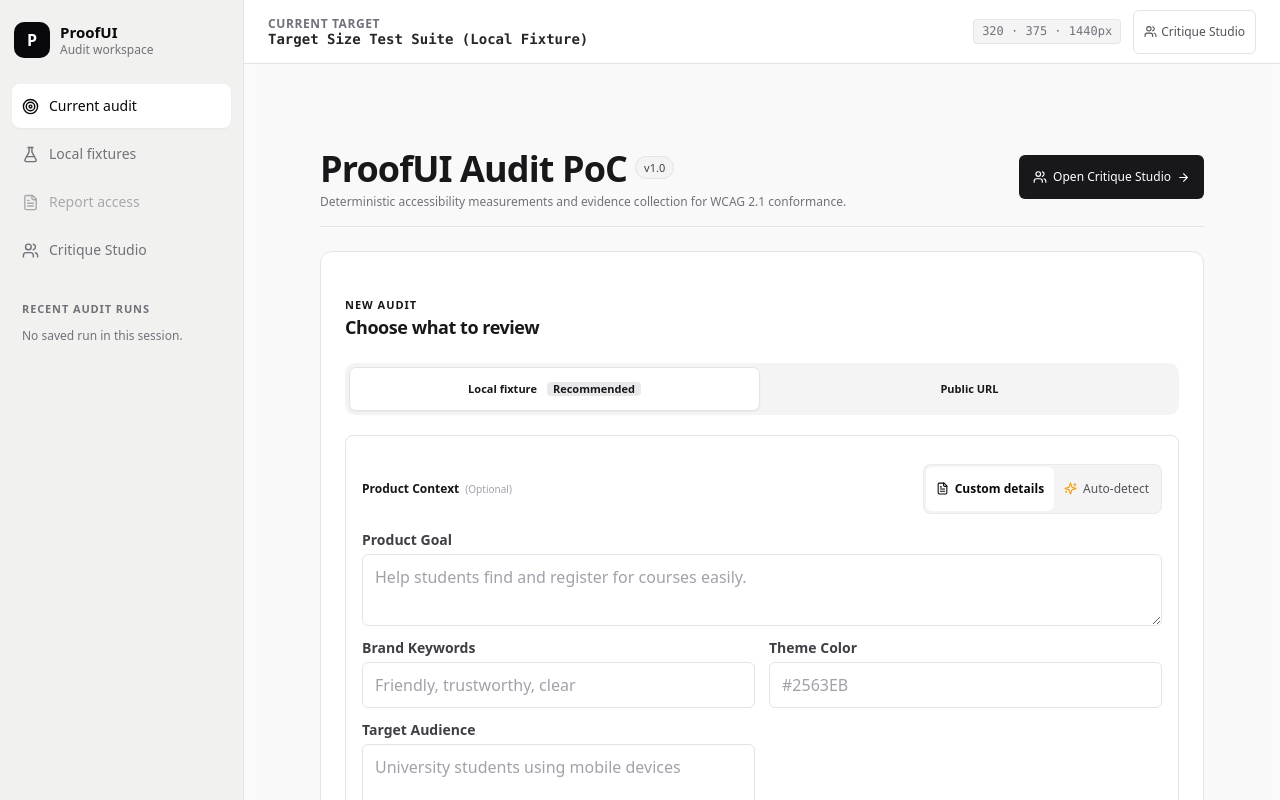
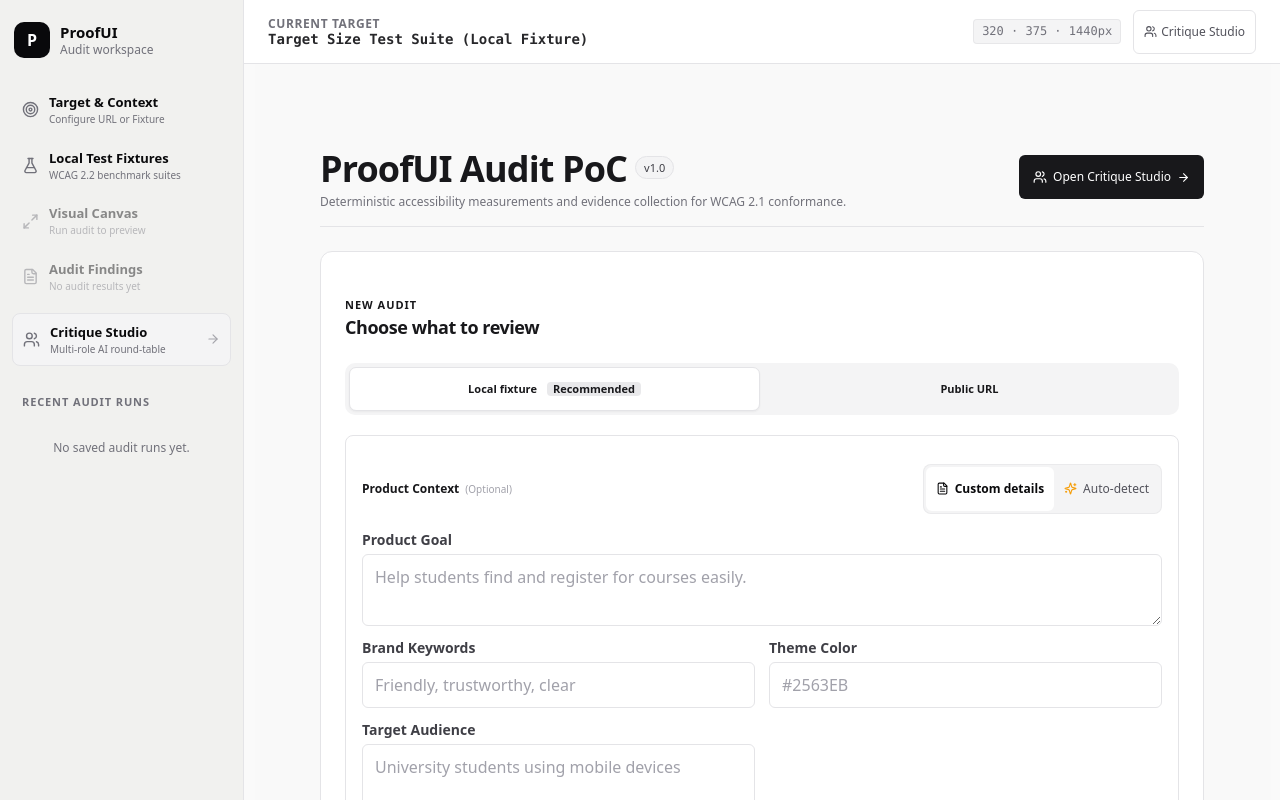
Before and after one commit to Tachapol/proof-ui-audit, a Next.js app: page / in a window 1280 px wide. Shown: the top 800 px of the page. Built offline with nearby package versions, Linux system fonts and the light colour scheme.

Commit message:
fix(nav): fix studio back button & header link, and overhaul navigation rail with real runs and direct section links

```diff
--- a/src/app/api/audit/route.ts
+++ b/src/app/api/audit/route.ts
@@ -2,7 +2,7 @@ import { NextResponse } from 'next/server';
 import { validateAndNormalizeAuditUrl } from '@/lib/audit/url-validator';
 import { runBrowserAudit, DEFAULT_AUDIT_VIEWPORTS } from '@/lib/audit/browser';
 import { groupUXIssues, calculateAuditSummary } from '@/lib/audit/grouping';
-import { saveAuditRun, getAuditRun } from '@/lib/storage/db';
+import { saveAuditRun, getAuditRun, listAuditRuns } from '@/lib/storage/db';
 import { AuditRun } from '@/lib/schema/ux-issue';
 import { ProductContext, ProductContextSchema } from '@/lib/schema/product-context';
 
@@ -137,7 +137,8 @@ export async function GET(req: Request) {
   const id = searchParams.get('id');
 
   if (!id) {
-    return NextResponse.json({ success: false, error: 'Audit run ID required' }, { status: 400 });
+    const runs = await listAuditRuns();
+    return NextResponse.json({ success: true, runs });
   }
 
   const run = await getAuditRun(id);
--- a/src/app/globals.css
+++ b/src/app/globals.css
@@ -1348,6 +1348,58 @@ summary:focus { outline: 2px solid var(--focus-ring); outline-offset: 2px; }
   box-shadow: 0 1px 2px rgba(0,0,0,0.05);
 }
 
+.recent-run-card.is-current {
+  border-color: var(--accent-strong);
+  background: var(--accent-surface);
+}
+
+.rail-link-text {
+  display: flex;
+  flex-direction: column;
+  min-width: 0;
+  text-align: left;
+}
+.rail-link-text span {
+  font-size: 13px;
+  font-weight: 600;
+  color: var(--foreground);
+}
+.rail-link-text small {
+  font-size: 10px;
+  color: var(--foreground-muted);
+}
+.rail-link.is-disabled {
+  opacity: 0.45;
+  cursor: not-allowed;
+}
+.rail-studio-link {
+  background: var(--surface-subtle);
+  border: 1px solid var(--border);
+  margin-top: 6px;
+}
+.recent-runs-list {
+  display: flex;
+  flex-direction: column;
+  gap: 6px;
+  max-height: 320px;
+  overflow-y: auto;
+  padding-right: 2px;
+}
+.recent-run-card {
+  display: flex;
+  flex-direction: column;
+  padding: 8px 10px;
+  border-radius: var(--radius-sm);
+  background: var(--surface);
+  border: 1px solid var(--border);
+  text-decoration: none;
+  transition: all 120ms ease;
+}
+.recent-run-card:hover {
+  background: var(--surface-hover);
+  border-color: var(--border-strong);
+}
+
 /* Dynamic Visual Spec Comparison additions */
 .contrast-text-sample {
   display: inline-flex;
--- a/src/components/NavigationRail.tsx
+++ b/src/components/NavigationRail.tsx
@@ -1,6 +1,7 @@
 'use client';
 
-import React, { useEffect, useRef } from 'react';
+import React, { useEffect, useRef, useState } from 'react';
+import Link from 'next/link';
 import { Icon } from './Icon';
 
 interface NavigationRailProps {
@@ -9,6 +10,18 @@ interface NavigationRailProps {
   currentRunId?: string;
   currentFixtureId?: string;
   triggerRef: React.RefObject<HTMLButtonElement | null>;
+}
+
+interface RecentRunItem {
+  id: string;
+  targetUrl: string;
+  fixtureId?: string;
+  timestamp: string;
+  summary: {
+    candidateFailCount: number;
+    needsReviewCount: number;
+    passCount: number;
+  };
 }
 
 export function NavigationRail({
@@ -20,6 +33,22 @@ export function NavigationRail({
 }: NavigationRailProps) {
   const drawerRef = useRef<HTMLElement>(null);
   const closeRef = useRef<HTMLButtonElement>(null);
+  const [recentRuns, setRecentRuns] = useState<RecentRunItem[]>([]);
+  const [isLoadingRuns, setIsLoadingRuns] = useState(false);
+
+  useEffect(() => {
+    if (!isOpen) return;
+    setIsLoadingRuns(true);
+    fetch('/api/audit')
+      .then((r) => r.json())
+      .then((d) => {
+        if (d.success && Array.isArray(d.runs)) {
+          setRecentRuns(d.runs);
+        }
+      })
+      .catch(() => undefined)
+      .finally(() => setIsLoadingRuns(false));
+  }, [isOpen]);
 
   useEffect(() => {
     if (!isOpen) return;
@@ -64,27 +93,28 @@ export function NavigationRail({
     triggerRef.current?.focus();
   };
 
-  const handleAnchorClick = (e: React.MouseEvent<HTMLAnchorElement>, hash: string) => {
+  const handleAnchorClick = (e: React.MouseEvent<HTMLAnchorElement>, target: string) => {
+    e.preventDefault();
     handleClose();
-    if (hash === '#local-fixtures') {
-      window.location.hash = '#local-fixtures';
-      const el = document.getElementById('local-fixtures') || document.getElementById('audit-input');
+
+    if (target === '#audit-input') {
+      const el = document.getElementById('audit-input');
       el?.scrollIntoView({ behavior: 'smooth' });
-      requestAnimationFrame(() => {
-        const select = document.getElementById('fixture-select') as HTMLSelectElement | null;
-        select?.focus();
-      });
-    } else if (hash === '#audit-results') {
-      if (currentRunId) {
-        window.location.hash = '#audit-results';
-        const el = document.getElementById('audit-results');
-        el?.scrollIntoView({ behavior: 'smooth' });
-      } else {
-        const el = document.getElementById('empty-state') || document.getElementById('audit-input');
-        el?.scrollIntoView({ behavior: 'smooth' });
-      }
-    } else if (hash.startsWith('#')) {
-      const el = document.querySelector(hash);
+    } else if (target === '#local-fixtures') {
+      window.dispatchEvent(new CustomEvent('proofui:select-fixture-tab'));
+      const el = document.getElementById('audit-input');
+      el?.scrollIntoView({ behavior: 'smooth' });
+    } else if (target === '#visual-canvas-section') {
+      const el =
+        document.getElementById('visual-canvas-section') ||
+        document.getElementById('audit-results') ||
+        document.getElementById('audit-input');
+      el?.scrollIntoView({ behavior: 'smooth' });
+    } else if (target === '#audit-results') {
+      const el =
+        document.getElementById('audit-results') ||
+        document.getElementById('empty-state') ||
+        document.getElementById('audit-input');
       el?.scrollIntoView({ behavior: 'smooth' });
     }
   };
@@ -111,52 +141,139 @@ export function NavigationRail({
           </button>
         </div>
 
-        <nav aria-label="Audit workspace">
+        <nav aria-label="Audit workspace" className="rail-nav-links">
           <a
-            className="rail-link is-current"
+            className="rail-link"
             href="#audit-input"
-            aria-current="page"
             onClick={(e) => handleAnchorClick(e, '#audit-input')}
           >
             <Icon name="Target" size={17} />
-            <span>Current audit</span>
+            <div className="rail-link-text">
+              <span>Target & Context</span>
+              <small>Configure URL or Fixture</small>
+            </div>
           </a>
+
           <a
             className="rail-link"
             href="#local-fixtures"
             onClick={(e) => handleAnchorClick(e, '#local-fixtures')}
           >
             <Icon name="FlaskConical" size={17} />
-            <span>Local fixtures</span>
+            <div className="rail-link-text">
+              <span>Local Test Fixtures</span>
+              <small>WCAG 2.2 benchmark suites</small>
+            </div>
           </a>
+
           <a
-            className="rail-link"
-            href={currentRunId ? '#audit-results' : '#empty-state'}
+            className={`rail-link ${!currentRunId ? 'is-disabled' : ''}`}
+            href="#visual-canvas-section"
             aria-disabled={!currentRunId}
-            onClick={(e) => handleAnchorClick(e, '#audit-results')}
+            onClick={(e) => {
+              if (currentRunId) handleAnchorClick(e, '#visual-canvas-section');
+            }}
+          >
+            <Icon name="Maximize2" size={17} />
+            <div className="rail-link-text">
+              <span>Visual Canvas</span>
+              <small>{currentRunId ? 'Live overlay & Before/After' : 'Run audit to preview'}</small>
+            </div>
+          </a>
+
+          <a
+            className={`rail-link ${!currentRunId ? 'is-disabled' : ''}`}
+            href="#audit-results"
+            aria-disabled={!currentRunId}
+            onClick={(e) => {
+              if (currentRunId) handleAnchorClick(e, '#audit-results');
+            }}
           >
             <Icon name="FileText" size={17} />
-            <span>Report access</span>
+            <div className="rail-link-text">
+              <span>Audit Findings</span>
+              <small>{currentRunId ? 'Grouped evidence & decisions' : 'No audit results yet'}</small>
+            </div>
           </a>
-          <a
-            className="rail-link"
-            href="/studio"
+
+          <Link
+            className="rail-link rail-studio-link"
+            href={currentRunId ? `/studio?runId=${encodeURIComponent(currentRunId)}` : '/studio'}
             onClick={handleClose}
           >
             <Icon name="Users" size={17} />
-            <span>Critique Studio</span>
-          </a>
+            <div className="rail-link-text">
+              <span>Critique Studio</span>
+              <small>{currentRunId ? 'Deliberate this run with AI' : 'Multi-role AI round-table'}</small>
+            </div>
+            <Icon name="ArrowRight" size={14} className="ml-auto opacity-60" />
+          </Link>
         </nav>
 
         <section className="rail-section rail-recent" aria-labelledby="recent-title">
-          <h2 id="recent-title">Recent audit runs</h2>
-          {currentRunId ? (
-            <a className="recent-run" href={`?runId=${encodeURIComponent(currentRunId)}`} onClick={handleClose}>
-              <Icon name="History" size={15} />
-              <span className="safe-wrap">{currentRunId}</span>
-            </a>
+          <div className="rail-section-header flex items-center justify-between pb-1">
+            <h2 id="recent-title" className="text-xs font-semibold uppercase tracking-wider text-zinc-500">
+              Recent Audit Runs
+            </h2>
+            {recentRuns.length > 0 && (
+              <span className="text-[10px] text-zinc-400 font-mono">{recentRuns.length} saved</span>
+            )}
+          </div>
+
+          {isLoadingRuns ? (
+            <div className="py-4 text-center text-xs text-zinc-400">Loading history…</div>
+          ) : recentRuns.length > 0 ? (
+            <div className="recent-runs-list">
+              {recentRuns.slice(0, 8).map((run) => {
+                const isSelected = run.id === currentRunId;
+                const displayName = run.fixtureId ? `fixture://${run.fixtureId}` : run.targetUrl;
+                let dateStr = '';
+                try {
+                  dateStr = new Date(run.timestamp).toLocaleTimeString([], { hour: '2-digit', minute: '2-digit' });
+                } catch {
+                  dateStr = '';
+                }
+
+                return (
+                  <Link
+                    key={run.id}
+                    className={`recent-run-card ${isSelected ? 'is-current' : ''}`}
+                    href={`/?runId=${encodeURIComponent(run.id)}`}
+                    onClick={handleClose}
+                  >
+                    <div className="run-card-top flex items-center justify-between gap-2">
+                      <span className="run-card-target truncate font-mono text-xs font-medium text-zinc-800" title={displayName}>
+                        {displayName}
+                      </span>
+                      {dateStr && (
+                        <span className="run-card-time text-[10px] text-zinc-400 shrink-0">
+                          {dateStr}
+                        </span>
+                      )}
+                    </div>
+
+                    <div className="run-card-badges flex items-center gap-1.5 mt-1 text-[10px]">
+                      {run.summary.candidateFailCount > 0 ? (
+                        <span className="run-badge badge-fail text-red-700 bg-red-50 border border-red-200 px-1.5 py-0.2 rounded font-medium">
+                          {run.summary.candidateFailCount} {run.summary.candidateFailCount === 1 ? 'fail' : 'fails'}
+                        </span>
+                      ) : (
+                        <span className="run-badge badge-pass text-emerald-700 bg-emerald-50 border border-emerald-200 px-1.5 py-0.2 rounded font-medium">
+                          Pass
+                        </span>
+                      )}
+                      {run.summary.needsReviewCount > 0 && (
+                        <span className="run-badge badge-review text-amber-700 bg-amber-50 border border-amber-200 px-1.5 py-0.2 rounded font-medium">
+                          {run.summary.needsReviewCount} review
+                        </span>
+                      )}
+                    </div>
+                  </Link>
+                );
+              })}
+            </div>
           ) : (
-            <p>No saved run in this session.</p>
+            <p className="text-xs text-zinc-400 py-4 text-center">No saved audit runs yet.</p>
           )}
         </section>
       </aside>
```
Also changed, not shown: src/app/studio/page.tsx (+6 -4 lines), src/components/AuditInput.tsx (+10 -1 lines).
